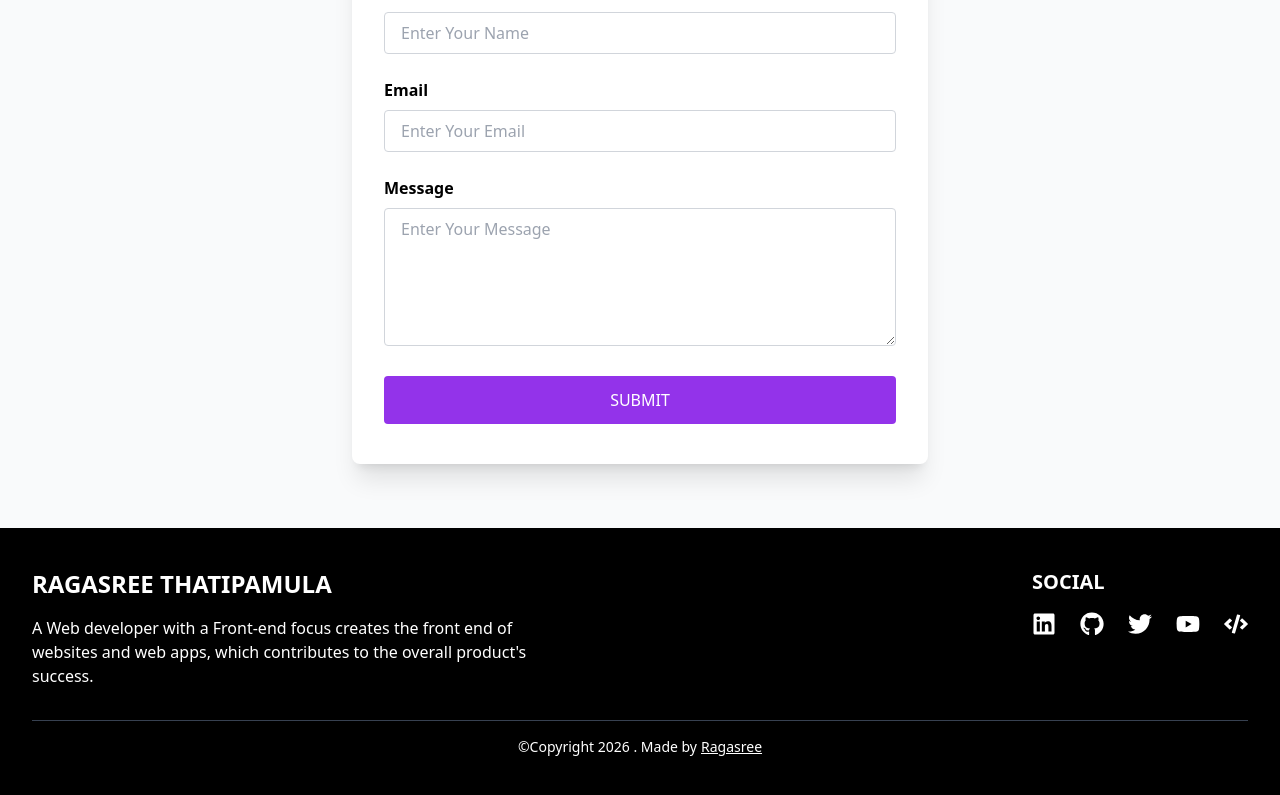
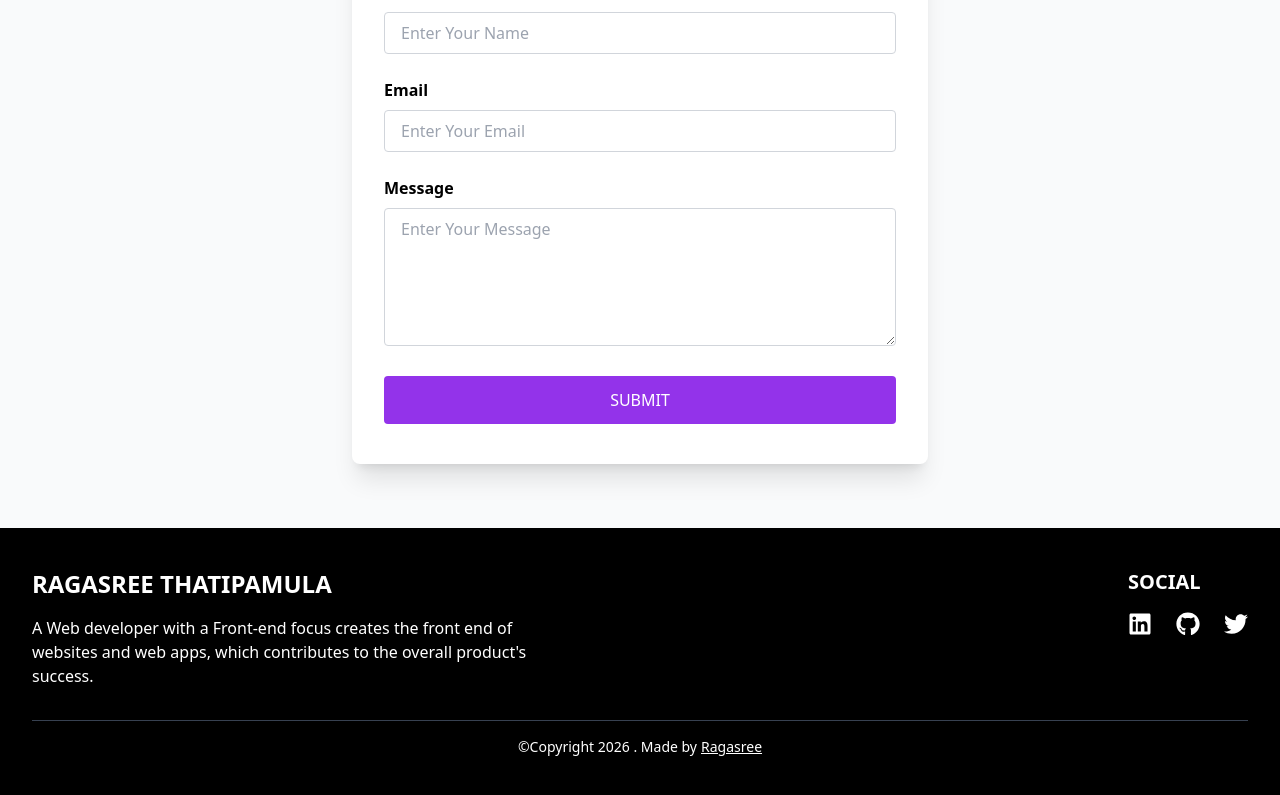
Before and after one commit to ragasree123/reactportfolio, a React (Create React App) app: page / in a window 1280 px wide. Shown: the part 3828-4623 px from the top of the page. Built offline with nearby package versions, Linux system fonts and the light colour scheme; the HTML template or start-up script is replaced by a standard one.

Commit message:
Update Footer.jsx

```diff
--- a/src/components/Footer.jsx
+++ b/src/components/Footer.jsx
@@ -1,5 +1,5 @@
 import React from 'react';
-import { FaGithub, FaLinkedin, FaTwitter, FaYoutube, FaCode } from 'react-icons/fa';
+import { FaGithub, FaLinkedin, FaTwitter } from 'react-icons/fa';
 
 const Footer = () => {
   return (
@@ -27,12 +27,6 @@ const Footer = () => {
             <a href="https://x.com/Ragasree10" target="_blank" rel="noopener noreferrer">
               <FaTwitter className="hover:text-blue-500" size={24} />
             </a>
-            <a href="https://youtube.com" target="_blank" rel="noopener noreferrer">
-              <FaYoutube className="hover:text-blue-500" size={24} />
-            </a>
-            <a href="#" target="_blank" rel="noopener noreferrer">
-              <FaCode className="hover:text-blue-500" size={24} />
-            </a>
           </div>
         </div>
       </div>
```
